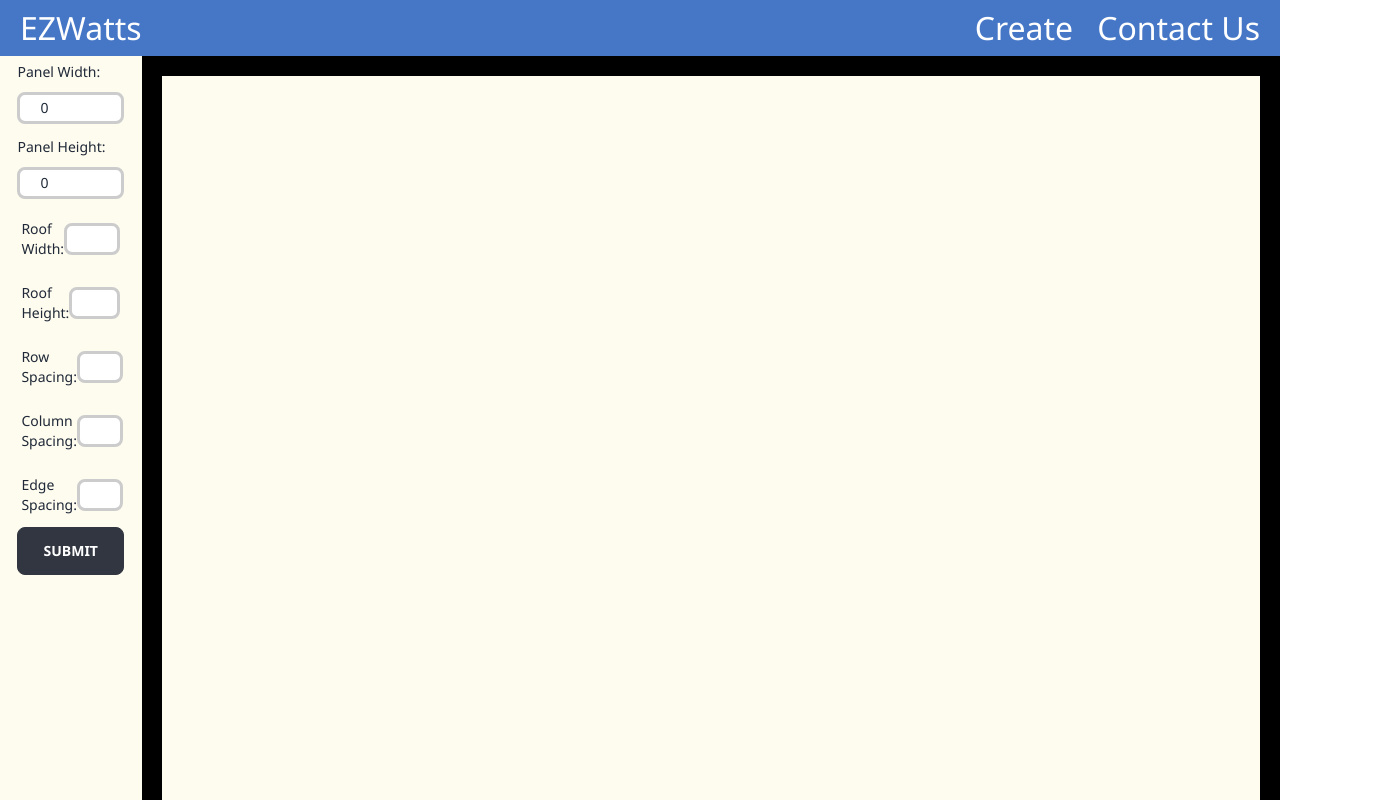
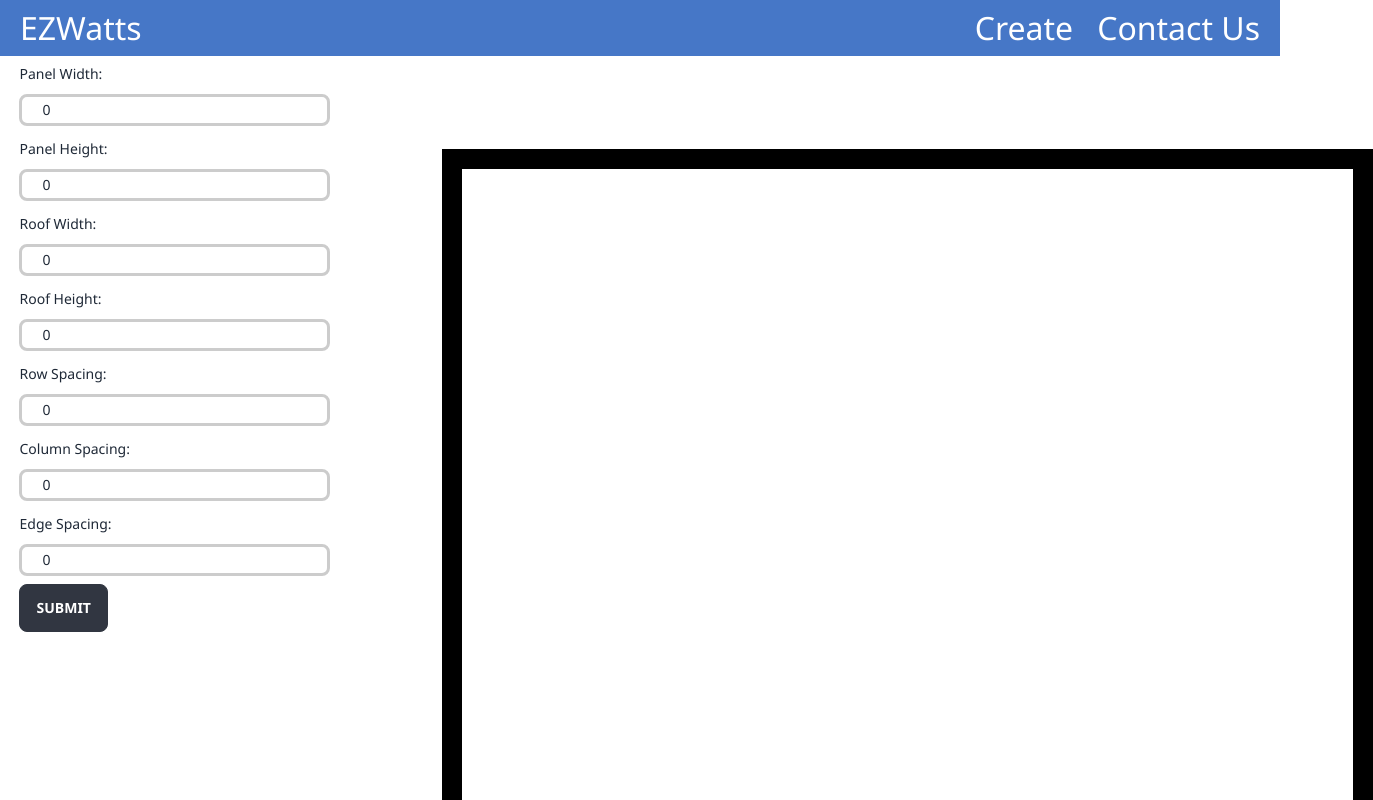
Before and after one commit to UMBC-447-Software-Engineering-Team/447-project.v1, a React (Create React App) app: page /create/Create in a window 1280 px wide. Shown: the top 800 px of the page, 1373 px wide, since content can reach past the window. Built offline with nearby package versions, Linux system fonts and the light colour scheme.

Commit message:
edited form
updated form inputs

```diff
--- a/src/components/Form.js
+++ b/src/components/Form.js
@@ -114,8 +114,8 @@ export default function Form({ onSubmit }) {
 
   return (
     <>
-    <form onSubmit={handleSubmit}style={{ display: "flex", flexDirection: "column"}} >
-    <div >
+    <form onSubmit={handleSubmit} >
+    <div className="col-md-6">
     <label>
     <span className="label-text">Panel Width:</span>
           <input className="input input-bordered input-sm w-full max-w-xs" placeholder="Enter Number"  type="number" value={panelWidth} required
@@ -140,8 +140,10 @@ export default function Form({ onSubmit }) {
           </div>
           )}
             </label>
+        </div>
 
-        <label className="label">
+        <div className="col-md-6">
+        <label>
         <span className="label-text">Roof Width:</span>
           <input className="input input-bordered input-sm w-full max-w-xs" placeholder="Enter Number" type="number" value={roofWidth} required
           onChange={event => setRoofWidth(event.target.value)} />
@@ -151,7 +153,10 @@ export default function Form({ onSubmit }) {
           </div>
           )}
         </label>
-        <label className="label">
+        </div>
+
+        <div className="col-md-6">
+        <label >
         <span className="label-text">Roof Height:</span>
           <input className="input input-bordered input-sm w-full max-w-xs" placeholder="Enter Number" type="number" value={roofHeight} required
           onChange={event => setRoofHeight(event.target.value)} />
@@ -161,8 +166,10 @@ export default function Form({ onSubmit }) {
           </div>
           )}
         </label>
+        </div>
 
-        <label className="label">
+        <div className="col-md-6">
+        <label >
         <span className="label-text">Row Spacing:</span>
           <input className="input input-bordered input-sm w-full max-w-xs" placeholder="Enter Number" type="number" value={rowSpacing}
           onChange={event => setRowSpacing(event.target.value)} />
@@ -172,8 +179,10 @@ export default function Form({ onSubmit }) {
           </div>
           )}
         </label>
+        </div>
 
-        <label className="label">
+        <div className="col-md-6">
+        <label>
         <span className="label-text">Column Spacing:</span>
           <input className="input input-bordered input-sm w-full max-w-xs" placeholder="Enter Number" type="number" value={columnSpacing}
           onChange={event => setColumnSpacing(event.target.value)} />
@@ -183,8 +192,10 @@ export default function Form({ onSubmit }) {
           </div>
           )}
         </label>
+        </div>
 
-        <label className="label">
+        <div className="col-md-6">
+        <label >
         <span className="label-text">Edge Spacing:</span>
           <input className="input input-bordered input-sm w-full max-w-xs" placeholder="Enter Number" type="number" value={edgeSpacing} onChange={event => setEdgeSpacing(event.target.value)} />
           {inputError6 && (
--- a/src/index.css
+++ b/src/index.css
@@ -1,6 +1,9 @@
 @tailwind base;
 @tailwind components;
 @tailwind utilities;
+html{
+  background-color: #af921d;
+}
 body {
 
   margin: 0;
@@ -8,7 +11,8 @@ body {
   overflow: hidden;
   font-family: 'Segoe UI', Tahoma, Geneva, Verdana, sans-serif;
   font-size: large;
-  background-color: #fefbef;
+
+
 }
 
 code {
@@ -26,16 +30,17 @@ code {
   flex-direction: column;
   min-height: 100%;
   font-family: 'Segoe UI', Tahoma, Geneva, Verdana, sans-serif;
-  background-color: #fefbef;
+
+
 }
 
-/*container for left and right side of create page*/
+/*container for left and right side of create page  background-color: #fefbef;*/
 .main {
   display:flex;
   flex-direction: row;
   min-height: 100%;
   font-family: 'Segoe UI', Tahoma, Geneva, Verdana, sans-serif;
-  background-color: #fefbef;
+
 }
 
 /*right side of create page*/
@@ -50,10 +55,9 @@ code {
 
 /*canvas css*/
 canvas {
-  margin: 10;
+  margin: 10%;
   width: 100%;
   height: 100%;
-  flex-wrap: wrap;
   border: 20px solid black;
   display: block;   /* this is IMPORTANT! */
 }
--- a/src/pages/create/Create.js
+++ b/src/pages/create/Create.js
@@ -5,8 +5,8 @@ import React, { useLayoutEffect, useState, useRef } from 'react';
 
 export function Create() {
   // Canvas Dimentions
-  let canvasWidth = 5000;  //Max canvas dimentions
-  let canvasHeight = 4500; // Max canvas dimentions
+  let canvasWidth = 1000;  //Max canvas dimentions
+  let canvasHeight = 1000; // Max canvas dimentions
   // Variables in order to access the submitted inputs outside of handleSubmit hook
   const [panelWidths, setPanelWidths] = useState(0);
   const [panelHeights, setPanelHeights] = useState(0);
```
